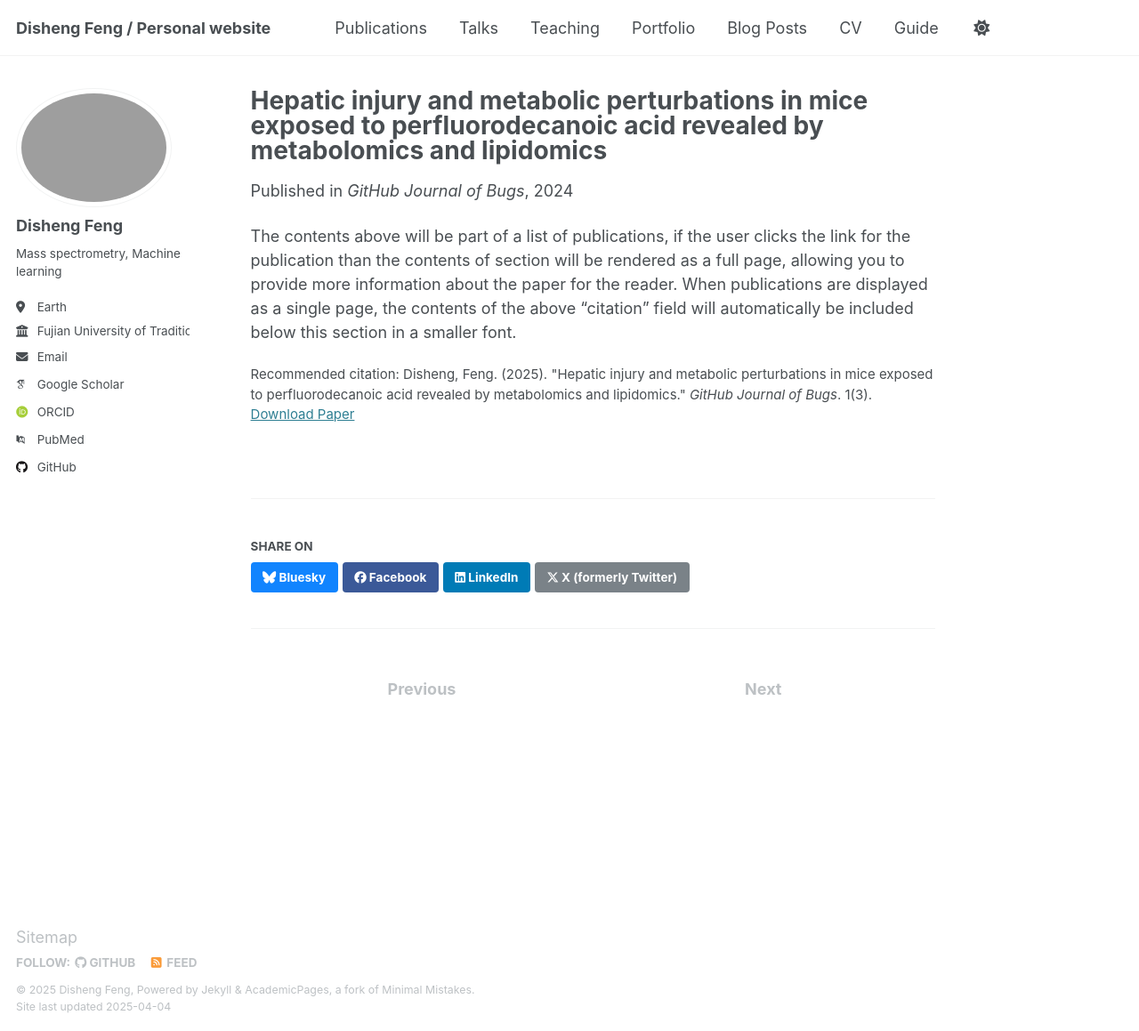
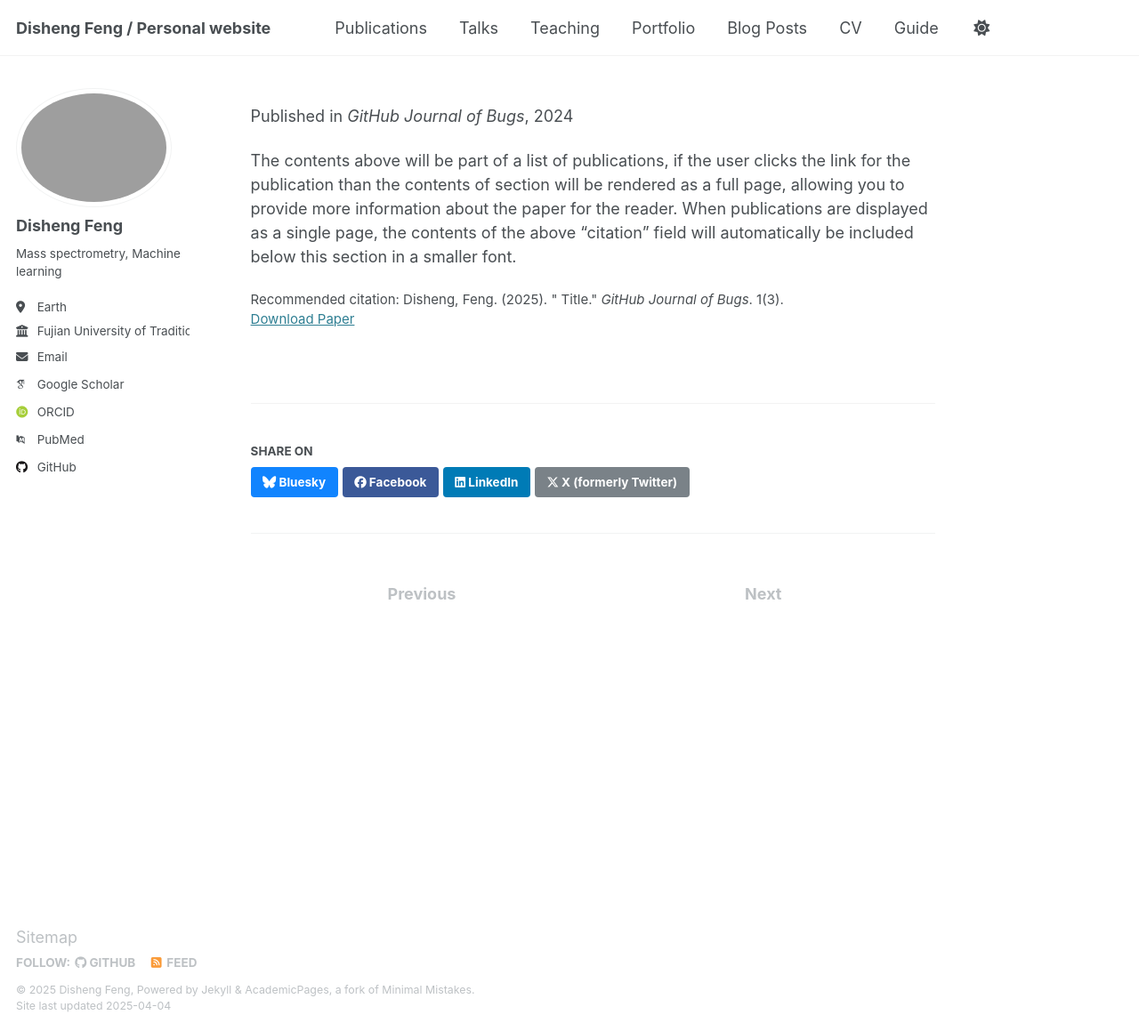
Before and after one commit to yuzhounaut/yuzhounaut.github.io, a Jekyll site: the page built from _publications/2024-02-17-paper-title-number-4.md, in a window 1280 px wide and 1159 px high. Shown: the whole window at 89% size. Built offline with Jekyll 4.4.1, drawn with Linux system fonts in a browser that asks for light colours; some web fonts are replaced.

Commit message:
Update 2024-02-17-paper-title-number-4.md

```diff
--- a/_publications/2024-02-17-paper-title-number-4.md
+++ b/_publications/2024-02-17-paper-title-number-4.md
@@ -1,13 +1,13 @@
 ---
-title: "Hepatic injury and metabolic perturbations in mice exposed to perfluorodecanoic acid revealed by metabolomics and lipidomics"
-collection: publications
+title: " "
+collection: conference
 category: journal
 permalink: /publication/2024-12-paper-title-number-4
 excerpt: 'This paper is about fixing template issue #693.'
 date: 2024-02-17
 venue: 'GitHub Journal of Bugs'
-paperurl: '[http://academicpages.github.io/files/paper3.pdf](https://www.sciencedirect.com/science/article/pii/S0147651324015513)'
-citation: 'Disheng, Feng. (2025). &quot;Hepatic injury and metabolic perturbations in mice exposed to perfluorodecanoic acid revealed by metabolomics and lipidomics.&quot; <i>GitHub Journal of Bugs</i>. 1(3).'
+paperurl: '[http://academicpages.github.io/files/paper3.pdf]'
+citation: 'Disheng, Feng. (2025). &quot; Title.&quot; <i>GitHub Journal of Bugs</i>. 1(3).'
 ---
 
 The contents above will be part of a list of publications, if the user clicks the link for the publication than the contents of section will be rendered as a full page, allowing you to provide more information about the paper for the reader. When publications are displayed as a single page, the contents of the above "citation" field will automatically be included below this section in a smaller font.
```
